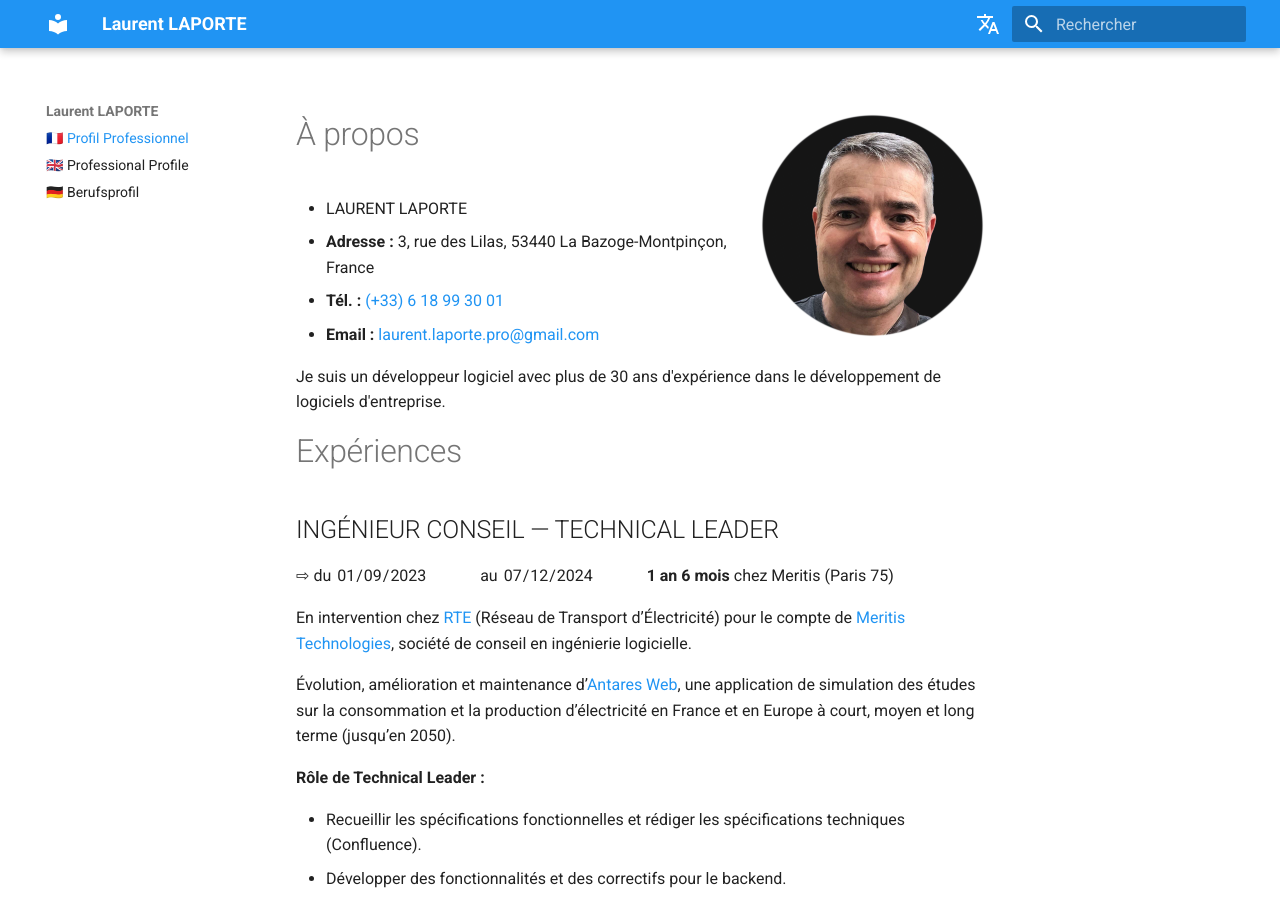
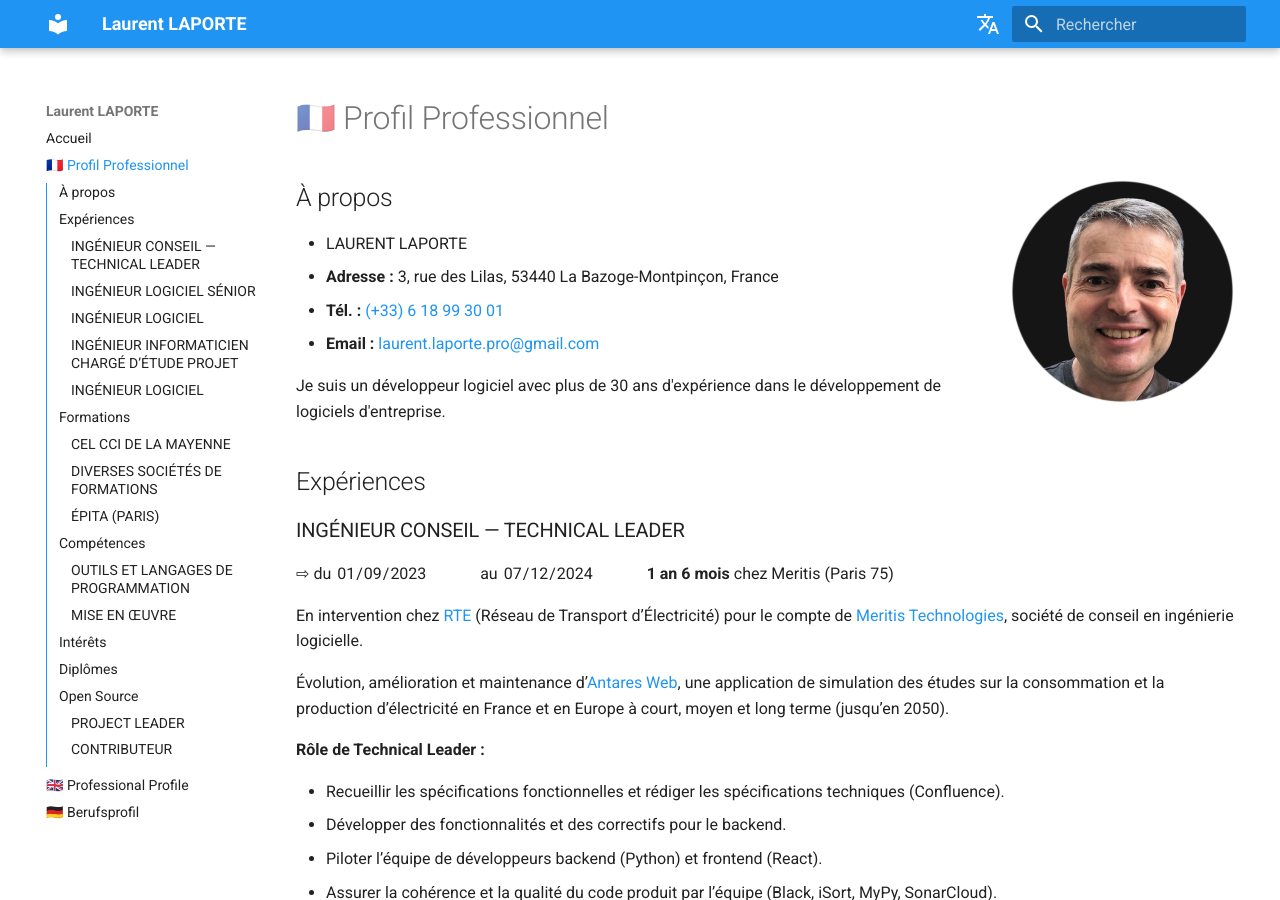
Before and after one commit to laurent-laporte-pro/laurent-laporte-pro.github.io, an MkDocs documentation site: the page built from docs/fr/index.md, in a window 1280 px wide and 900 px high. Built offline with MkDocs 1.6.1 and Material for MkDocs 9.7.7, drawn with Linux system fonts in a browser that asks for light colours; comment, search, counter and statistics services are not loaded.

Commit message:
docs: Intégrate the TOC in the nav bar

```diff
--- a/docs/fr/index.md
+++ b/docs/fr/index.md
@@ -8,7 +8,7 @@ tags: [ curriculum vitæ, curriculum vitae, CV, parcours professionnel, compéte
 <img alt="Profile de Laurent LAPORTE" src="../images/profile-laurent-laporte.png" title="Laurent LAPORTE"
      style="float: right; margin: 0 0 1em 1em; width: 223px; height: 223px"/>
 
-# À propos
+## À propos
 
 - LAURENT LAPORTE
 - **Adresse :** 3, rue des Lilas, 53440 La Bazoge-Montpinçon, France
@@ -17,9 +17,9 @@ tags: [ curriculum vitæ, curriculum vitae, CV, parcours professionnel, compéte
 
 Je suis un développeur logiciel avec plus de 30 ans d'expérience dans le développement de logiciels d'entreprise.
 
-# Expériences
+## Expériences
 
-## INGÉNIEUR CONSEIL — TECHNICAL LEADER
+### INGÉNIEUR CONSEIL — TECHNICAL LEADER
 
 ⇨ du <input type="date" value="2023-01-09" readonly>
   au <input type="date" value="2024-07-12" readonly> **1 an 6 mois**
@@ -67,13 +67,13 @@ une application de simulation des études sur la consommation et la production d
 > **Environnement métier :** Antares, Documentation, Électricité, Énergie, Environnement, Formation, Projet,
 > Recrutement, Scrum, Simulation, Spécification, Veille technologique.
 
-## INGÉNIEUR LOGICIEL SÉNIOR
+### INGÉNIEUR LOGICIEL SÉNIOR
 
 ⇨ du <input type="date" value="2004-02-23" readonly>
   au <input type="date" value="2023-12-31" readonly> **19 ans 10 mois**
   chez Luminess (anciennement Jouve à Mayenne 53)
 
-### Ingénieur Logiciel
+#### Ingénieur Logiciel
 
 Pour le compte de l’Office des Publications Officielles des Communautés Européennes (OPOCE) au Luxembourg.
 
@@ -85,7 +85,7 @@ Pour le compte de l’Office des Publications Officielles des Communautés Europ
 
 > **Environnement métier :** Documentation, Langues, Publication, Union Européenne, Mise en page.
 
-### Ingénieur Logiciel
+#### Ingénieur Logiciel
 
 Pour le compte de la Bibliothèque Nationale de France (BNF) à Paris et autres collectivités territoriales.
 
@@ -97,7 +97,7 @@ Pour le compte de la Bibliothèque Nationale de France (BNF) à Paris et autres
 
 > **Environnement métier :** Numérisation, Patrimoine, Gestion des méta-données.
 
-### Ingénieur Logiciel
+#### Ingénieur Logiciel
 
 Pour le compte des Éditions Joly à Paris.
 
@@ -109,7 +109,7 @@ Pour le compte des Éditions Joly à Paris.
 
 > **Environnement métier :** Édition, Publication, Droit, Juridique, CMS.
 
-### Ingénieur Logiciel Sénior
+#### Ingénieur Logiciel Sénior
 
 Pour le compte de l'Observatoire des Statistiques du ministère de l'Écologie et du développement durable.
 
@@ -126,7 +126,7 @@ Pour le compte de l'Observatoire des Statistiques du ministère de l'Écologie e
 
 > **Environnement métier :** Statistiques, Environnement, Écologie, Développement durable, Publication, CMS, RGAA.
 
-### Ingénieur Logiciel Sénior
+#### Ingénieur Logiciel Sénior
 
 Au sein du service BPO (Business Process Outsourcing) de LUMINESS, j'ai participé à la mise en place de processus
 industrialisés pour dématérialiser les documents administratifs et les factures clients.
@@ -141,7 +141,7 @@ industrialisés pour dématérialiser les documents administratifs et les factur
 
 > **Environnement métier :** Dématérialisation, Facturation, Assurance, Archivage, Workflow, Webservices.
 
-### Ingénieur Logiciel Sénior
+#### Ingénieur Logiciel Sénior
 
 Au sein du service Composition Numérique, j'ai participé au développement d'un outil de conversion de documents
 Word en XML (format DocBook).
@@ -160,7 +160,7 @@ En collaboration avec un second technical leader :
 
 > **Environnement métier :** Édition, Workflow, Formation, Conversion, Microsoft Office, Veille technologique
 
-### Ingénieur Logiciel Sénior
+#### Ingénieur Logiciel Sénior
 
 Pour le compte des éditions LexisNexis à Paris.
 
@@ -176,7 +176,7 @@ Pour le compte des éditions LexisNexis à Paris.
 
 > **Environnement métier :** Édition, Publication, Droit, Juridique, Workflow, Formation.
 
-### Ingénieur Logiciel Sénior
+#### Ingénieur Logiciel Sénior
 
 Pour le compte des éditions LexisNexis à Paris.
 
@@ -192,7 +192,7 @@ Pour le compte des éditions LexisNexis à Paris.
 
 > **Environnement métier :** Édition, Publication, Droit, Juridique, Workflow, Formation.
 
-### Ingénieur Logiciel Sénior
+#### Ingénieur Logiciel Sénior
 
 Pour le compte de l'Office des Brevets Américain (USPTO) à Omaha (Nebraska).
 
@@ -210,7 +210,7 @@ Pour le compte de l'Office des Brevets Américain (USPTO) à Omaha (Nebraska).
 
 > **Environnement métier :** Brevets, Publication, Droit, Juridique, Workflow, Formation.
 
-### Ingénieur Logiciel Sénior
+#### Ingénieur Logiciel Sénior
 
 Au sein du service Outils Généraux, j'ai participé au développement des workflows et des webservices
 génériques permettant de mettre en œuvre la norme [NF 544][nf-544] (Numérisation conforme à l'original)
@@ -232,7 +232,7 @@ Sous la direction d'un technical leader :
 
 [nf-544]: https://certification.afnor.org/services/prestation-numerisation-fidele-document-support-papier
 
-## INGÉNIEUR LOGICIEL
+### INGÉNIEUR LOGICIEL
 
 ⇨ du <input type="date" value="2003-10-01" readonly>
   au <input type="date" value="2004-01-30" readonly> **4 mois**
@@ -245,7 +245,7 @@ Miles 33 Oasys.
 
 > **Environnement métier :** Édition, SGML, Composition.
 
-## INGÉNIEUR INFORMATICIEN CHARGÉ D’ÉTUDE PROJET
+### INGÉNIEUR INFORMATICIEN CHARGÉ D’ÉTUDE PROJET
 
 ⇨ du <input type="date" value="2003-04-01" readonly>
   au <input type="date" value="2004-08-31" readonly> **1 an 5 mois**
@@ -258,7 +258,7 @@ Miles 33 Oasys pour le compte de Lavauzelle.
 
 > **Environnement métier :** Édition, SGML, Composition.
 
-## INGÉNIEUR LOGICIEL
+### INGÉNIEUR LOGICIEL
 
 ⇨ du <input type="date" value="1997-11-17" readonly>
   au <input type="date" value="2002-01-27" readonly> **4 ans 2 mois**
@@ -278,29 +278,29 @@ de documents de spécification et maquettage).
 > **Environnement métier :** Édition, Publication, Formation, Relation clientèle, Sous-traitance, Mairies,
 > Collectivités locales.
 
-# Formations
+## Formations
 
-## CEL CCI DE LA MAYENNE
+### CEL CCI DE LA MAYENNE
 
 ⇨ **février 2018**
 
 TOEIC Anglais, Note : 855 sur 990
 
-## DIVERSES SOCIÉTÉS DE FORMATIONS
+### DIVERSES SOCIÉTÉS DE FORMATIONS
 
 ⇨ **2001 – 2018**
 
 Angular, développement agile, accessibilité RGAA, conduite de projets, gestion de configuration, UML…
 
-## ÉPITA (PARIS)
+### ÉPITA (PARIS)
 
 ⇨ **1992 – 1996**
 
 DIPLÔME D’INGÉNIEUR : Génie Logiciel - Production Logiciel
 
-# Compétences
+## Compétences
 
-## OUTILS ET LANGAGES DE PROGRAMMATION
+### OUTILS ET LANGAGES DE PROGRAMMATION
 
 Agile, Apache, Arrow, Black, C++, CentOS, CI/CD, Confluence, CSS, Django REST framework, DocBook, Docker,
 Dreamweaver, DSSSL, ELK, Excel, FastAPI, Git, GitHub, GitLab, Hatch, HTML, iSort, Java, JavaScript, Jenkins,
@@ -308,7 +308,7 @@ Jira, Linux, macOS, Miles 33 Oasys, MyPy, MySQL, OmniMark (Stilo), OpenAPI, Pand
 PostgreSQL, pytest, Python, React, Redis, REST, SGML, Shell, SLURM, SonarCloud, Sphinx, SQLAlchemy, SQLite,
 Subversion, Swagger, TypeScript, TYPO3, Ubuntu, UML, Unit Testing, Windows, Word, Word Basic, XML, XSLT.
 
-## MISE EN ŒUVRE
+### MISE EN ŒUVRE
 
 - Gestion de projets
 - Workflows industriels
@@ -320,7 +320,7 @@ Subversion, Swagger, TypeScript, TYPO3, Ubuntu, UML, Unit Testing, Windows, Word
 - Recrutement et formation
 - Gestion de la qualité
 
-# Intérêts
+## Intérêts
 
 J’étais membre de l’association de jumelage de la ville de Mayenne. À ce titre, je participais aux différents échanges
 avec Waiblingen (en Allemagne) et Devizes (en Angleterre). Mayenne est aussi jumelée avec Jesi en Italie, mais aucun
@@ -328,15 +328,15 @@ avec Waiblingen (en Allemagne) et Devizes (en Angleterre). Mayenne est aussi jum
 
 Je pratique le roller en ligne, le VTT et je fais du cross-training (entrainement intensif en salle).
 
-# Diplômes
+## Diplômes
 
 🎓 Génie Logiciel - Production Logiciel
 
 🎓 TOEIC Anglais
 
-# Open Source
+## Open Source
 
-## PROJECT LEADER
+### PROJECT LEADER
 
 - [AntaREST](https://github.com/AntaresSimulatorTeam/AntaREST) – A Python library to interact with Antares Web API.
 - [Deprecated](https://github.com/tantale/deprecated) – Python `@deprecated` decorator to deprecate old python classes, functions or methods.
@@ -344,7 +344,7 @@ Je pratique le roller en ligne, le VTT et je fais du cross-training (entrainemen
 - [Benker](https://github.com/laurent-laporte-pro/benker) – Organize your data in a spatial grid system for CALS, HTML, Open XML tables conversion. (en développement)
 - [jquery-worked-hours-grid](https://github.com/tantale/jquery-worked-hours-grid) – jQuery plugin used to calculate worked durations in worked hours grids.
 
-## CONTRIBUTEUR
+### CONTRIBUTEUR
 
 - [pip](https://github.com/pypa/pip) – The Python Package Installer
 - [OpenPyXl](https://foss.heptapod.net/openpyxl/openpyxl) – A Python library to read/write Excel 2010 xlsx/xlsm files
--- a/mkdocs.yml
+++ b/mkdocs.yml
@@ -4,6 +4,7 @@ site_author: Laurent LAPORTE
 site_url: https://laurent-laporte-pro.github.io/
 
 nav:
+  - index.md
   - fr/index.md
   - en/index.md
   - de/index.md
@@ -22,6 +23,7 @@ theme:
   features:
     - search.suggest
     - navigation.footer
+    - toc.integrate
 
 plugins:
   - search
@@ -47,3 +49,8 @@ extra:
 
 extra_css:
   - stylesheets/extra.css
+
+markdown_extensions:
+  - toc:
+      permalink: false
+      toc_depth: 3
```
Also changed, not shown: docs/de/index.md (+7 -7 lines), docs/en/index.md (+7 -7 lines).
